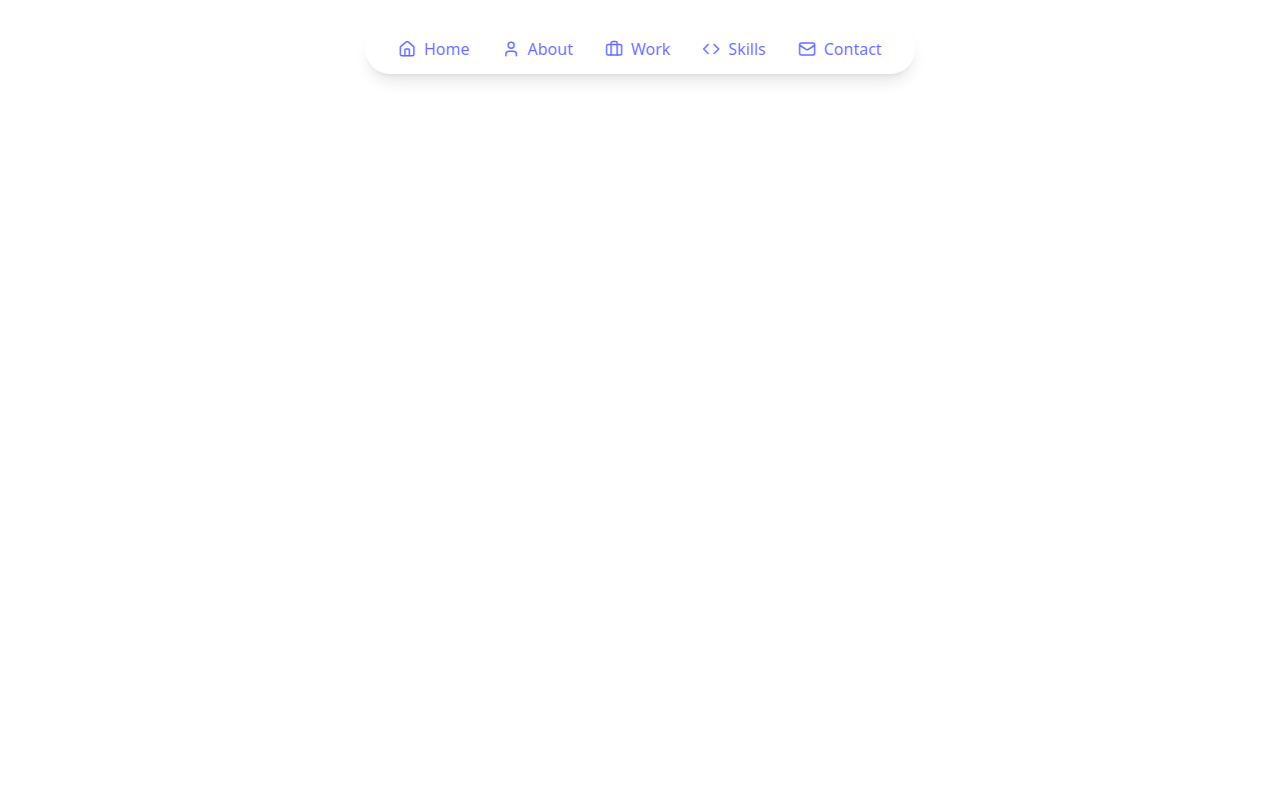
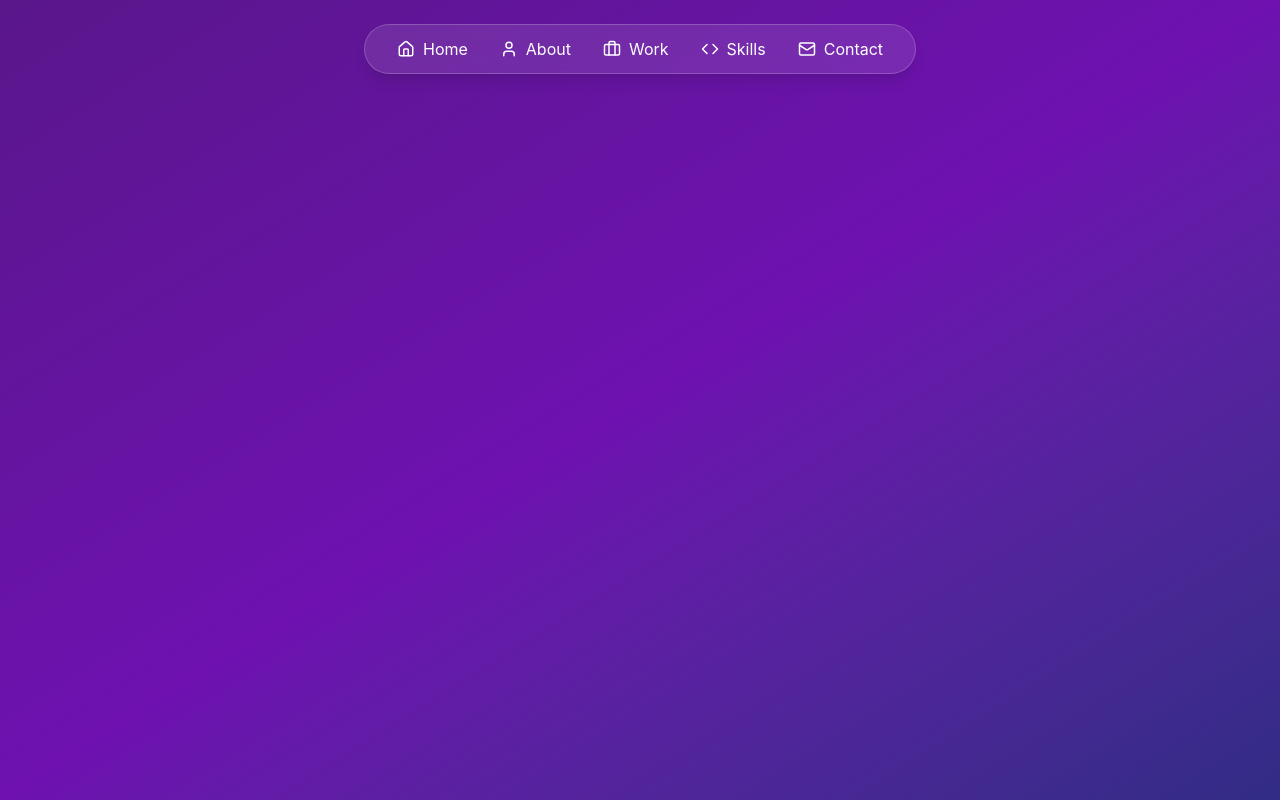
Before and after one commit to muhammad230/Mohdsite.com, a React (Vite) app: page / in a window 1280 px wide. Built offline with nearby package versions, Linux system fonts and the light colour scheme.

Commit message:
add color to navbar

```diff
--- a/src/App.jsx
+++ b/src/App.jsx
@@ -3,7 +3,7 @@ import Navbar from "./Components/Navbar";
 
 function App() {
   return (
-    <div >
+    <div className="min-h-screen bg-linear-to-br from-purple-900 via-purple-800 to-indigo-900">
       <Navbar />
     </div>
   );
--- a/src/Components/Navbar.jsx
+++ b/src/Components/Navbar.jsx
@@ -9,27 +9,27 @@ function Navbar() {
                       border border-white/20
                       rounded-full shadow-lg text-white">
 
-        <a href="#" className="flex items-center gap-2 hover:text-pink-400 transition">
+        <a href="#" className="flex items-center gap-2 hover:text-blue-300 transition">
           <Home size={18} />
           Home
         </a>
 
-        <a href="#" className="flex items-center gap-2 hover:text-pink-400 transition">
+        <a href="#" className="flex items-center gap-2 hover:text-blue-300 transition">
           <User size={18} />
           About
         </a>
 
-        <a href="#" className="flex items-center gap-2 hover:text-pink-400 transition">
+        <a href="#" className="flex items-center gap-2 hover:text-blue-300 transition">
           <Briefcase size={18} />
           Work
         </a>
 
-        <a href="#" className="flex items-center gap-2 hover:text-pink-400 transition">
+        <a href="#" className="flex items-center gap-2 hover:text-blue-300 transition">
           <Code size={18} />
           Skills
         </a>
 
-        <a href="#" className="flex items-center gap-2 hover:text-pink-400 transition">
+        <a href="#" className="flex items-center gap-2 hover:text-blue-300 transition">
           <Mail size={18} />
           Contact
         </a>
--- a/src/index.css
+++ b/src/index.css
@@ -1,69 +1 @@
 @import "tailwindcss";
-:root {
-  font-family: system-ui, Avenir, Helvetica, Arial, sans-serif;
-  line-height: 1.5;
-  font-weight: 400;
-
-  color-scheme: light dark;
-  color: rgba(255, 255, 255, 0.87);
-  background-color: #242424;
-
-  font-synthesis: none;
-  text-rendering: optimizeLegibility;
-  -webkit-font-smoothing: antialiased;
-  -moz-osx-font-smoothing: grayscale;
-}
-
-a {
-  font-weight: 500;
-  color: #646cff;
-  text-decoration: inherit;
-}
-a:hover {
-  color: #535bf2;
-}
-
-body {
-  margin: 0;
-  display: flex;
-  place-items: center;
-  min-width: 320px;
-  min-height: 100vh;
-}
-
-h1 {
-  font-size: 3.2em;
-  line-height: 1.1;
-}
-
-button {
-  border-radius: 8px;
-  border: 1px solid transparent;
-  padding: 0.6em 1.2em;
-  font-size: 1em;
-  font-weight: 500;
-  font-family: inherit;
-  background-color: #1a1a1a;
-  cursor: pointer;
-  transition: border-color 0.25s;
-}
-button:hover {
-  border-color: #646cff;
-}
-button:focus,
-button:focus-visible {
-  outline: 4px auto -webkit-focus-ring-color;
-}
-
-@media (prefers-color-scheme: light) {
-  :root {
-    color: #213547;
-    background-color: #ffffff;
-  }
-  a:hover {
-    color: #747bff;
-  }
-  button {
-    background-color: #f9f9f9;
-  }
-}
```
